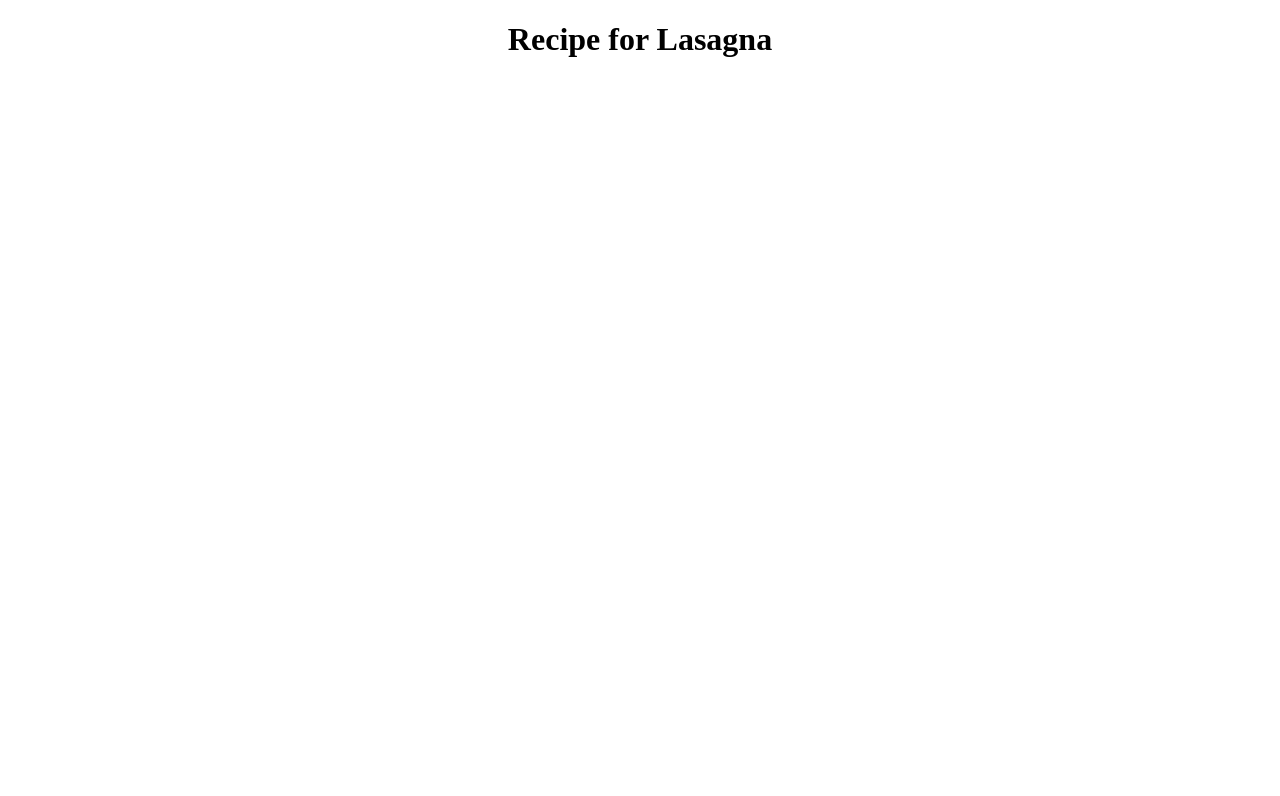
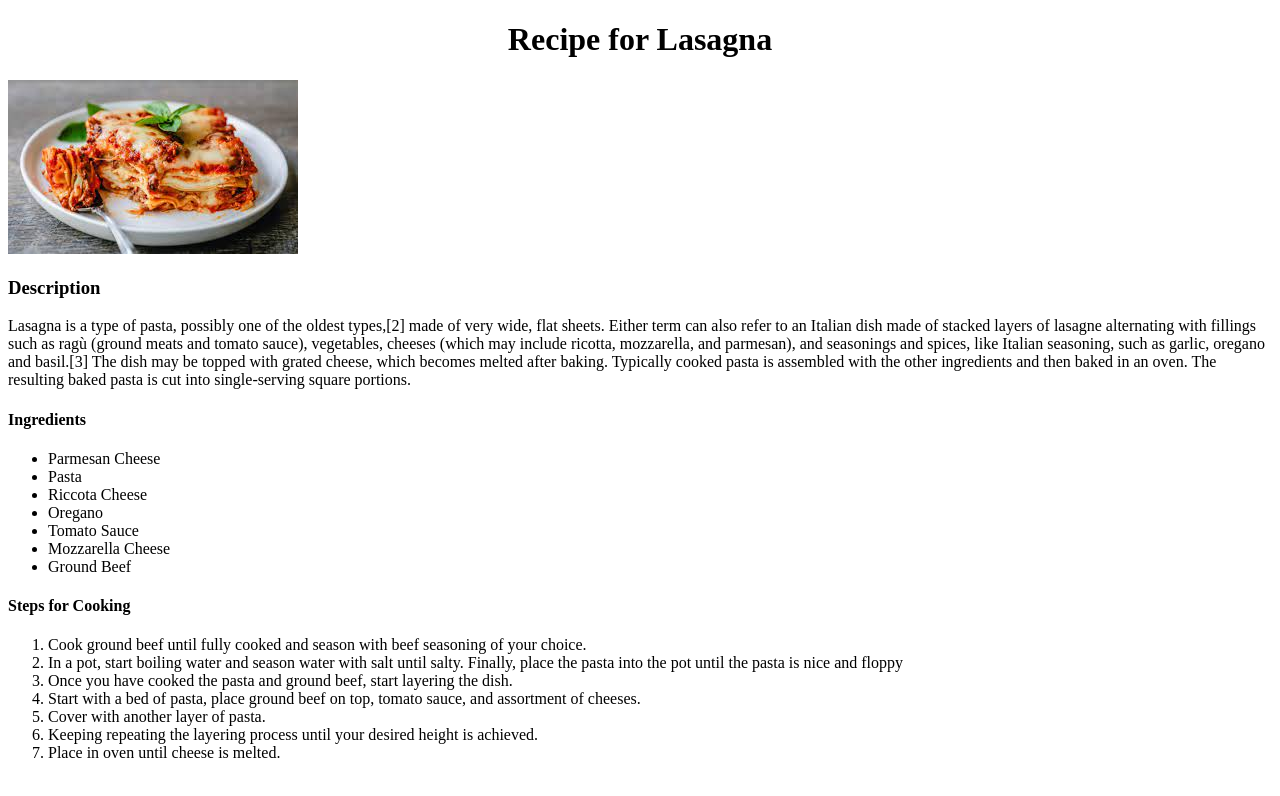
Before and after one commit to FunwithFlags100/Recipes-Project, a plain HTML site: page recipes/lasagna.html in a window 1280 px wide. Drawn offline with Linux system fonts and the light colour scheme.

Commit message:
Added IMAGES FOLDER AND MODIFIED LASAGNA.html
added an images folder to the main directory with one .jpg file. modifi
ed the lasagna.html file with an image link, headings, and several paragraphs
of text.

```diff
--- a/recipes/lasagna.html
+++ b/recipes/lasagna.html
@@ -7,5 +7,38 @@
 
 <body>
     <h1><center>Recipe for Lasagna</center></h1>
+
+    <img src="../images/lasagna.jpg">
+
+    <h3>Description</h3>
+
+    <p>Lasagna is a type of pasta, possibly one of the oldest types,[2] made of very wide, flat sheets.
+        Either term can also refer to an Italian dish made of stacked layers of lasagne alternating with
+        fillings such as ragù (ground meats and tomato sauce), vegetables, cheeses (which may include ricotta,
+        mozzarella, and parmesan), and seasonings and spices, like Italian seasoning, such as garlic, oregano and basil.[3]
+        The dish may be topped with grated cheese, which becomes melted after baking. Typically cooked pasta is assembled
+        with the other ingredients and then baked in an oven. The resulting baked pasta is cut into single-serving square portions.</p>
+
+        <h4>Ingredients</h4>
+        <ul>
+            <li>Parmesan Cheese</li>
+            <li>Pasta</li>
+            <li>Riccota Cheese</li>
+            <li>Oregano</li>
+            <li>Tomato Sauce</li>
+            <li>Mozzarella Cheese</li>
+            <li>Ground Beef</li>
+        </ul>
+
+    <h4>Steps for Cooking</h4>
+    <ol>
+        <li>Cook ground beef until fully cooked and season with beef seasoning of your choice.</li>
+        <li>In a pot, start boiling water and season water with salt until salty. Finally, place the pasta into the pot until the pasta is nice and floppy</li>
+        <li>Once you have cooked the pasta and ground beef, start layering the dish.</li>
+        <li>Start with a bed of pasta, place ground beef on top, tomato sauce, and assortment of cheeses.</li>
+        <li>Cover with another layer of pasta.</li>
+        <li>Keeping repeating the layering process until your desired height is achieved.</li>
+        <li>Place in oven until cheese is melted.</li>
+    </ol>
 </body>
 </html>
```
Also changed, not shown: images/lasagna.jpg (added).
